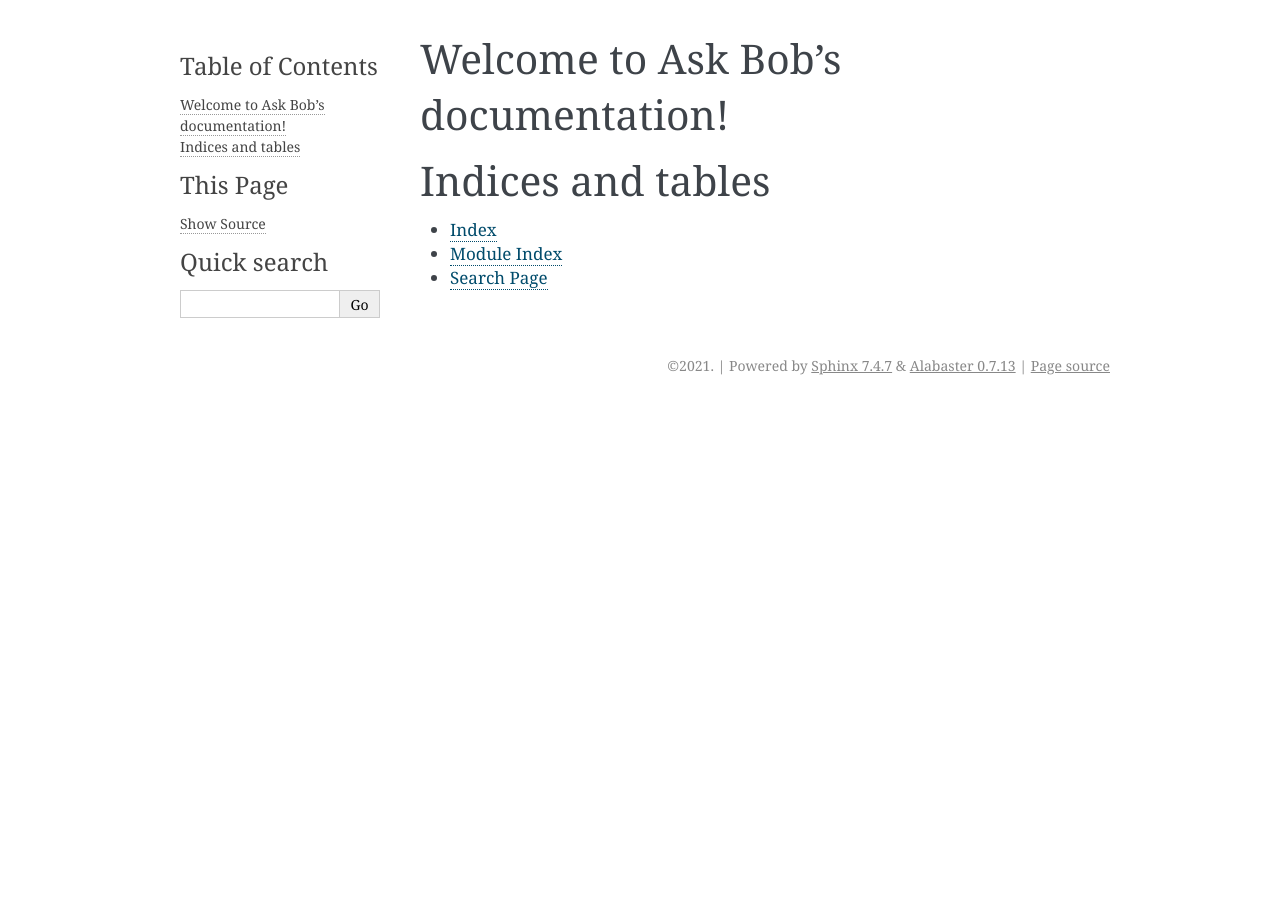
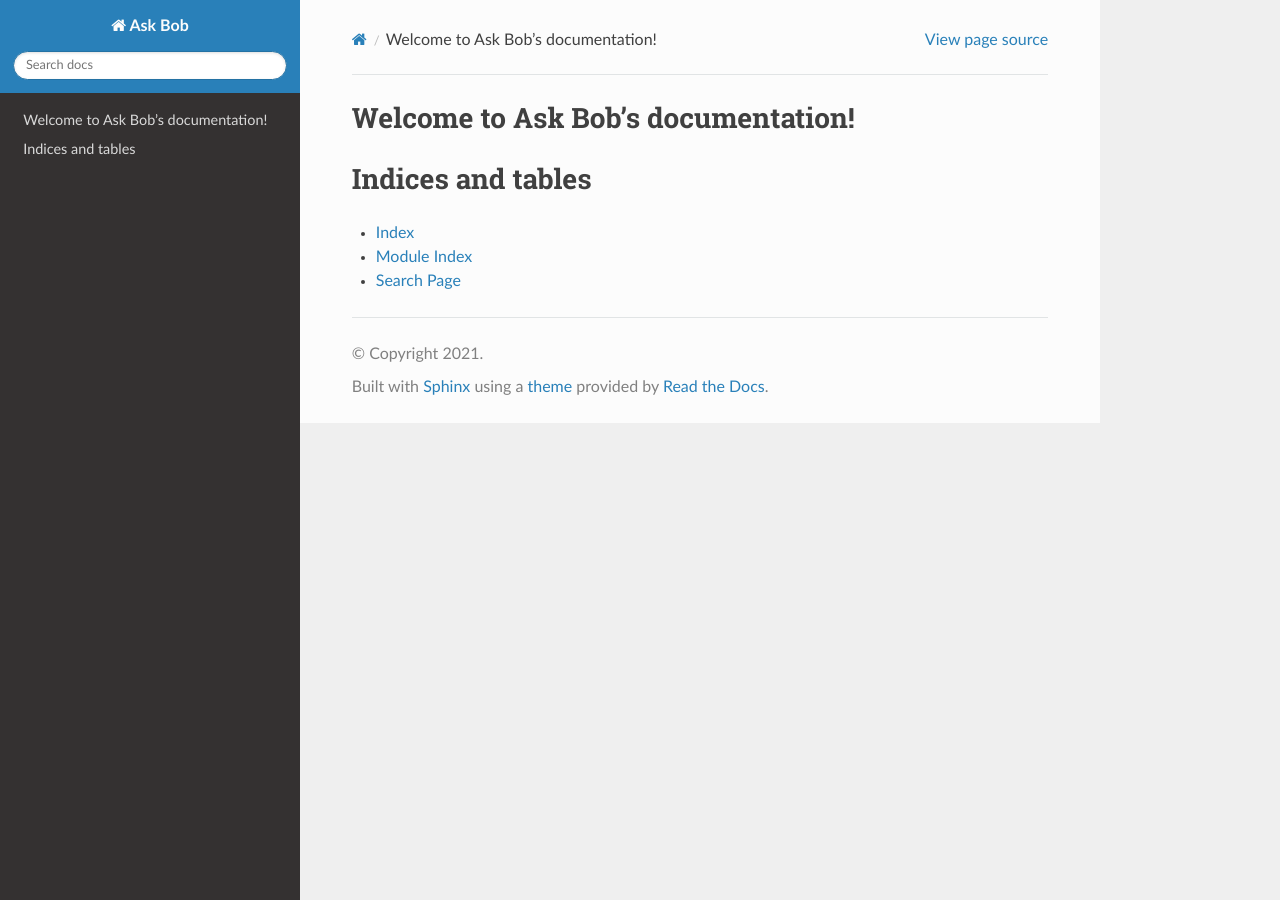
Before and after one commit to UCL-COMP0016-2020-Team-39/AskBob, a Sphinx documentation site: the page built from docs/index.rst, in a window 1280 px wide. Built offline with Sphinx 7.4.7 and the Read the Docs theme 2.0.0, drawn with Linux system fonts in a browser that asks for light colours.

Commit message:
Use Read the Docs theme for documentation.

```diff
--- a/docs/conf.py
+++ b/docs/conf.py
@@ -28,7 +28,8 @@ author = 'Jeremy Lo Ying Ping'
 # extensions coming with Sphinx (named 'sphinx.ext.*') or your custom
 # ones.
 extensions = [
-    'recommonmark'
+    'recommonmark',
+    'sphinx_rtd_theme'
 ]
 
 # Add any paths that contain templates here, relative to this directory.
@@ -45,7 +46,7 @@ exclude_patterns = ['_build', 'Thumbs.db', '.DS_Store']
 # The theme to use for HTML and HTML Help pages.  See the documentation for
 # a list of builtin themes.
 #
-html_theme = 'alabaster'
+html_theme = 'sphinx_rtd_theme'  # 'alabaster'
 
 # Add any paths that contain custom static files (such as style sheets) here,
 # relative to this directory. They are copied after the builtin static files,
--- a/docs/requirements.txt
+++ b/docs/requirements.txt
@@ -1,2 +1,3 @@
 sphinx~=3.4.3
 recommonmark~=0.7.1
+sphinx-rtd-theme~=0.5.1
```
